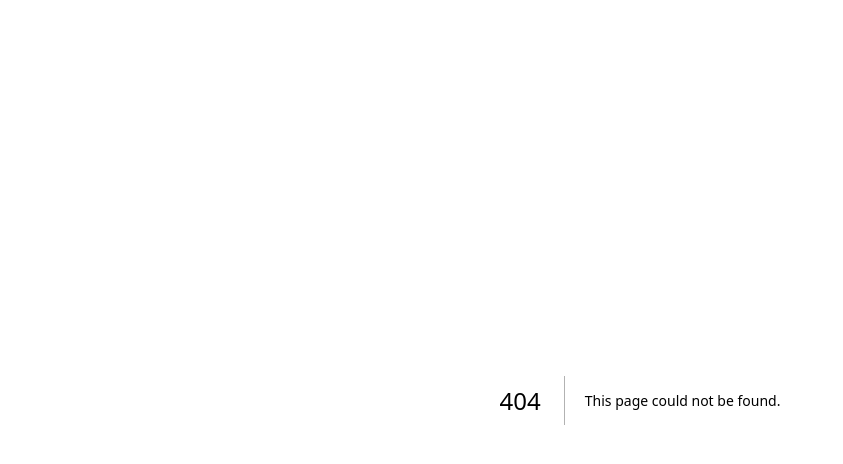
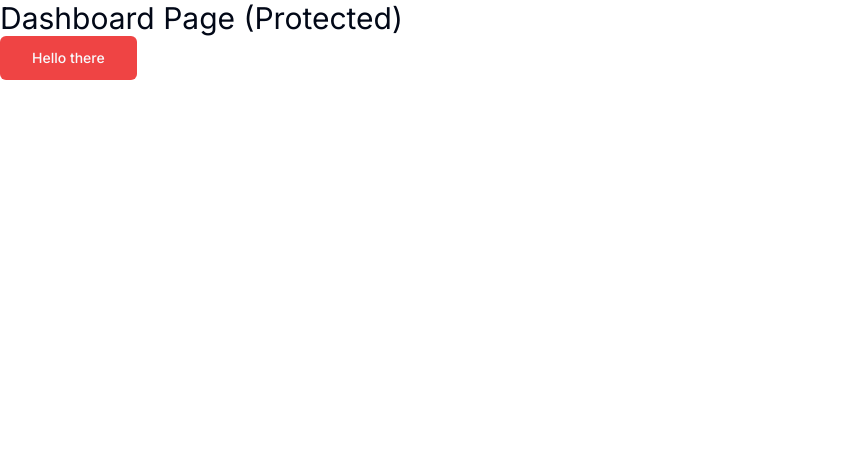
Before and after one commit to imvinojanv/NeuroGen-AI, a Next.js app: page /dashboard in a window 1280 px wide. Before the commit this address had no page. Shown: the top 464 px of the page, without its empty margins (0-843 px from the left). Built offline with nearby package versions, Linux system fonts and the light colour scheme.

Commit message:
Folder Structured 📂✅

```diff
--- /dev/null
+++ b/app/(dashboard)/(routes)/dashboard/page.tsx
@@ -0,0 +1,12 @@
+import { Button } from "@/components/ui/button";
+
+const DashboardPage = () => {
+  return (
+    <>
+      <h1 className="text-3xl">Dashboard Page (Protected)</h1>
+      <Button variant="destructive" size="lg">Hello there</Button>
+    </>
+  )
+}
+
+export default DashboardPage;
--- /dev/null
+++ b/app/(landing)/page.tsx
@@ -0,0 +1,9 @@
+const LandingPage = () => {
+  return (
+    <>
+      <h1 className="text-3xl">Landing Page (Unprotected)</h1>
+    </>
+  )
+}
+
+export default LandingPage;
--- a/app/globals.css
+++ b/app/globals.css
@@ -1,6 +1,12 @@
 @tailwind base;
 @tailwind components;
 @tailwind utilities;
+
+html,
+body,
+:root {
+  height: 100%;
+}
 
 @layer base {
   :root {
--- a/app/layout.tsx
+++ b/app/layout.tsx
@@ -5,7 +5,7 @@
 const inter = Inter({ subsets: ['latin'] })
 
 export const metadata: Metadata = {
-  title: 'Create Next App',
+  title: 'NeuroGen',
   description: 'Generated by create next app',
 }
 
--- a/app/page.tsx
+++ /dev/null
@@ -1,113 +0,0 @@
-import Image from 'next/image'
-
-export default function Home() {
-  return (
-    <main className="flex min-h-screen flex-col items-center justify-between p-24">
-      <div className="z-10 w-full max-w-5xl items-center justify-between font-mono text-sm lg:flex">
-        <p className="fixed left-0 top-0 flex w-full justify-center border-b border-gray-300 bg-gradient-to-b from-zinc-200 pb-6 pt-8 backdrop-blur-2xl dark:border-neutral-800 dark:bg-zinc-800/30 dark:from-inherit lg:static lg:w-auto  lg:rounded-xl lg:border lg:bg-gray-200 lg:p-4 lg:dark:bg-zinc-800/30">
-          Get started by editing&nbsp;
-          <code className="font-mono font-bold">app/page.tsx</code>
-        </p>
-        <div className="fixed bottom-0 left-0 flex h-48 w-full items-end justify-center bg-gradient-to-t from-white via-white dark:from-black dark:via-black lg:static lg:h-auto lg:w-auto lg:bg-none">
-          <a
-            className="pointer-events-none flex place-items-center gap-2 p-8 lg:pointer-events-auto lg:p-0"
-            href="https://vercel.com?utm_source=create-next-app&utm_medium=appdir-template&utm_campaign=create-next-app"
-            target="_blank"
-            rel="noopener noreferrer"
-          >
-            By{' '}
-            <Image
-              src="/vercel.svg"
-              alt="Vercel Logo"
-              className="dark:invert"
-              width={100}
-              height={24}
-              priority
-            />
-          </a>
-        </div>
-      </div>
-
-      <div className="relative flex place-items-center before:absolute before:h-[300px] before:w-[480px] before:-translate-x-1/2 before:rounded-full before:bg-gradient-radial before:from-white before:to-transparent before:blur-2xl before:content-[''] after:absolute after:-z-20 after:h-[180px] after:w-[240px] after:translate-x-1/3 after:bg-gradient-conic after:from-sky-200 after:via-blue-200 after:blur-2xl after:content-[''] before:dark:bg-gradient-to-br before:dark:from-transparent before:dark:to-blue-700 before:dark:opacity-10 after:dark:from-sky-900 after:dark:via-[#0141ff] after:dark:opacity-40 before:lg:h-[360px] z-[-1]">
-        <Image
-          className="relative dark:drop-shadow-[0_0_0.3rem_#ffffff70] dark:invert"
-          src="/next.svg"
-          alt="Next.js Logo"
-          width={180}
-          height={37}
-          priority
-        />
-      </div>
-
-      <div className="mb-32 grid text-center lg:mb-0 lg:grid-cols-4 lg:text-left">
-        <a
-          href="https://nextjs.org/docs?utm_source=create-next-app&utm_medium=appdir-template&utm_campaign=create-next-app"
-          className="group rounded-lg border border-transparent px-5 py-4 transition-colors hover:border-gray-300 hover:bg-gray-100 hover:dark:border-neutral-700 hover:dark:bg-neutral-800/30"
-          target="_blank"
-          rel="noopener noreferrer"
-        >
-          <h2 className={`mb-3 text-2xl font-semibold`}>
-            Docs{' '}
-            <span className="inline-block transition-transform group-hover:translate-x-1 motion-reduce:transform-none">
-              -&gt;
-            </span>
-          </h2>
-          <p className={`m-0 max-w-[30ch] text-sm opacity-50`}>
-            Find in-depth information about Next.js features and API.
-          </p>
-        </a>
-
-        <a
-          href="https://nextjs.org/learn?utm_source=create-next-app&utm_medium=appdir-template-tw&utm_campaign=create-next-app"
-          className="group rounded-lg border border-transparent px-5 py-4 transition-colors hover:border-gray-300 hover:bg-gray-100 hover:dark:border-neutral-700 hover:dark:bg-neutral-800/30"
-          target="_blank"
-          rel="noopener noreferrer"
-        >
-          <h2 className={`mb-3 text-2xl font-semibold`}>
-            Learn{' '}
-            <span className="inline-block transition-transform group-hover:translate-x-1 motion-reduce:transform-none">
-              -&gt;
-            </span>
-          </h2>
-          <p className={`m-0 max-w-[30ch] text-sm opacity-50`}>
-            Learn about Next.js in an interactive course with&nbsp;quizzes!
-          </p>
-        </a>
-
-        <a
-          href="https://vercel.com/templates?framework=next.js&utm_source=create-next-app&utm_medium=appdir-template&utm_campaign=create-next-app"
-          className="group rounded-lg border border-transparent px-5 py-4 transition-colors hover:border-gray-300 hover:bg-gray-100 hover:dark:border-neutral-700 hover:dark:bg-neutral-800/30"
-          target="_blank"
-          rel="noopener noreferrer"
-        >
-          <h2 className={`mb-3 text-2xl font-semibold`}>
-            Templates{' '}
-            <span className="inline-block transition-transform group-hover:translate-x-1 motion-reduce:transform-none">
-              -&gt;
-            </span>
-          </h2>
-          <p className={`m-0 max-w-[30ch] text-sm opacity-50`}>
-            Explore the Next.js 13 playground.
-          </p>
-        </a>
-
-        <a
-          href="https://vercel.com/new?utm_source=create-next-app&utm_medium=appdir-template&utm_campaign=create-next-app"
-          className="group rounded-lg border border-transparent px-5 py-4 transition-colors hover:border-gray-300 hover:bg-gray-100 hover:dark:border-neutral-700 hover:dark:bg-neutral-800/30"
-          target="_blank"
-          rel="noopener noreferrer"
-        >
-          <h2 className={`mb-3 text-2xl font-semibold`}>
-            Deploy{' '}
-            <span className="inline-block transition-transform group-hover:translate-x-1 motion-reduce:transform-none">
-              -&gt;
-            </span>
-          </h2>
-          <p className={`m-0 max-w-[30ch] text-sm opacity-50`}>
-            Instantly deploy your Next.js site to a shareable URL with Vercel.
-          </p>
-        </a>
-      </div>
-    </main>
-  )
-}
--- /dev/null
+++ b/components/ui/button.tsx
@@ -0,0 +1,56 @@
+import * as React from "react"
+import { Slot } from "@radix-ui/react-slot"
+import { cva, type VariantProps } from "class-variance-authority"
+
+import { cn } from "@/lib/utils"
+
+const buttonVariants = cva(
+  "inline-flex items-center justify-center rounded-md text-sm font-medium ring-offset-background transition-colors focus-visible:outline-none focus-visible:ring-2 focus-visible:ring-ring focus-visible:ring-offset-2 disabled:pointer-events-none disabled:opacity-50",
+  {
+    variants: {
+      variant: {
+        default: "bg-primary text-primary-foreground hover:bg-primary/90",
+        destructive:
+          "bg-destructive text-destructive-foreground hover:bg-destructive/90",
+        outline:
+          "border border-input bg-background hover:bg-accent hover:text-accent-foreground",
+        secondary:
+          "bg-secondary text-secondary-foreground hover:bg-secondary/80",
+        ghost: "hover:bg-accent hover:text-accent-foreground",
+        link: "text-primary underline-offset-4 hover:underline",
+      },
+      size: {
+        default: "h-10 px-4 py-2",
+        sm: "h-9 rounded-md px-3",
+        lg: "h-11 rounded-md px-8",
+        icon: "h-10 w-10",
+      },
+    },
+    defaultVariants: {
+      variant: "default",
+      size: "default",
+    },
+  }
+)
+
+export interface ButtonProps
+  extends React.ButtonHTMLAttributes<HTMLButtonElement>,
+    VariantProps<typeof buttonVariants> {
+  asChild?: boolean
+}
+
+const Button = React.forwardRef<HTMLButtonElement, ButtonProps>(
+  ({ className, variant, size, asChild = false, ...props }, ref) => {
+    const Comp = asChild ? Slot : "button"
+    return (
+      <Comp
+        className={cn(buttonVariants({ variant, size, className }))}
+        ref={ref}
+        {...props}
+      />
+    )
+  }
+)
+Button.displayName = "Button"
+
+export { Button, buttonVariants }
--- a/package.json
+++ b/package.json
@@ -9,6 +9,7 @@
     "lint": "next lint"
   },
   "dependencies": {
+    "@radix-ui/react-slot": "^1.0.2",
     "@types/node": "20.4.2",
     "@types/react": "18.2.15",
     "@types/react-dom": "18.2.7",
```
Also changed, not shown: 1 other file (tests, documents, lock files or other folders).
